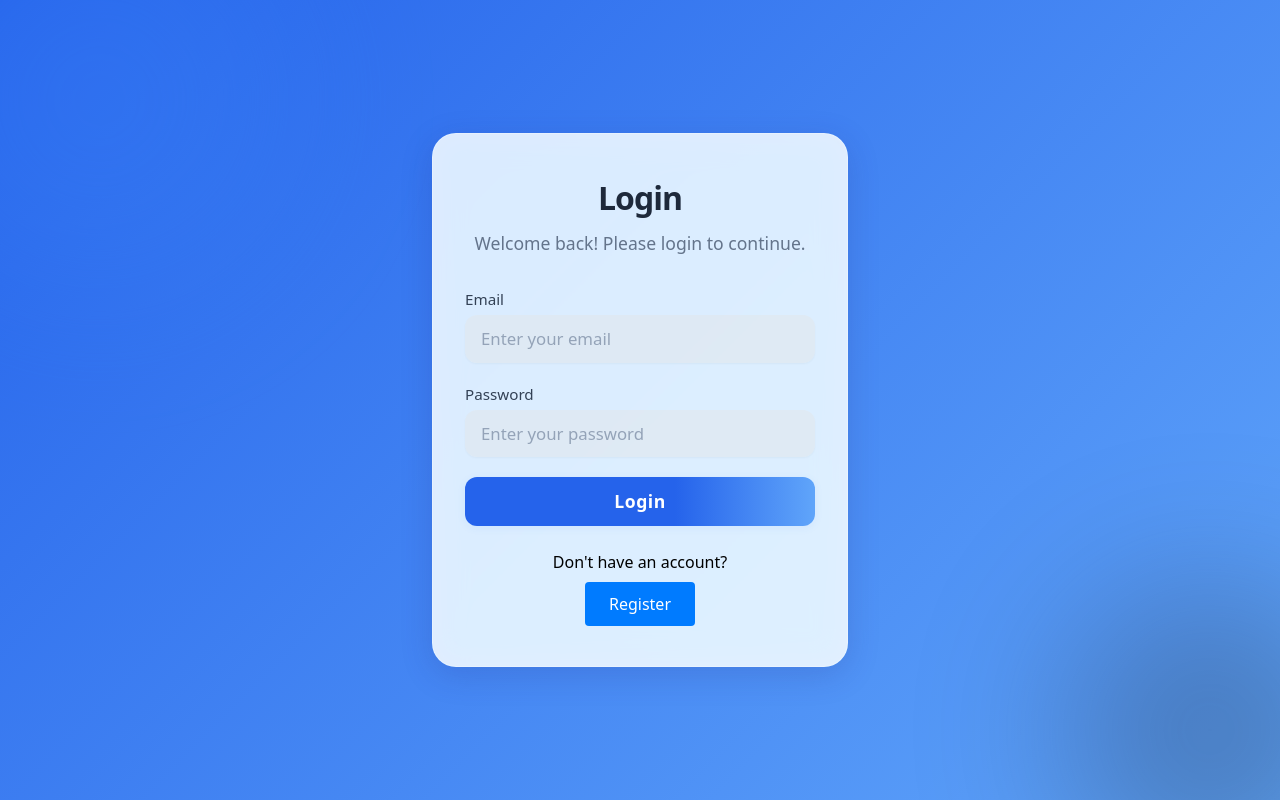
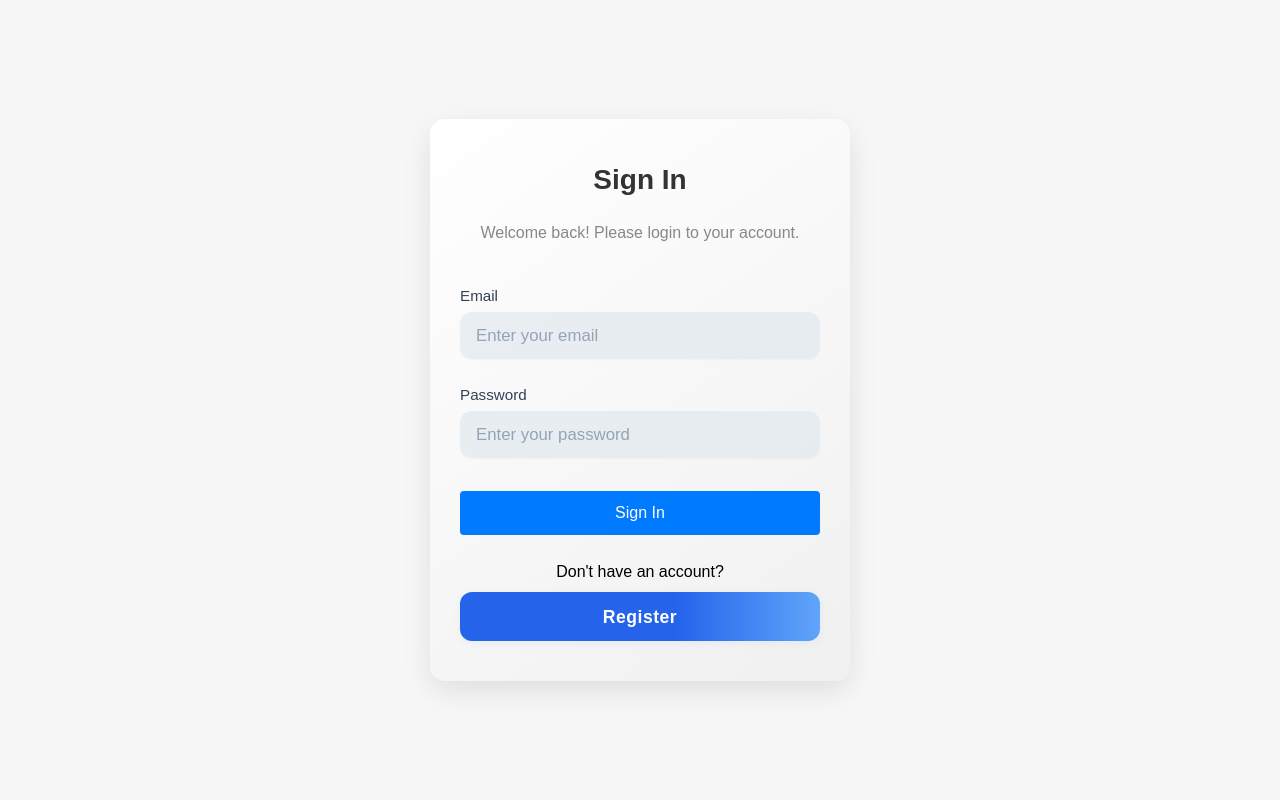
Before and after one commit to Uvindu006/dashboard, a React (Vite) app: page /Eng_ex2025/login in a window 1280 px wide. Built offline with nearby package versions, Linux system fonts and the light colour scheme.

Commit message:
Register 1

```diff
--- a/src/App.tsx
+++ b/src/App.tsx
@@ -1,40 +1,96 @@
-import React from "react";
-import { BrowserRouter as Router, Route, Routes, useNavigate, Navigate } from "react-router-dom";
-import LoginPage from "./pages/OrganizerDashBoard/LoginPage";
-import RegisterPage from "./pages/OrganizerDashBoard/RegisterPage";
-import Dashboard from "./pages/OrganizerDashBoard/Dashboard";
+import React, { useState } from "react";
+import { useNavigate } from "react-router-dom"; // useNavigate for navigation
+import "./LoginPage.css";
+import LoginPage from "./LoginPage";
+import RegisterPage from "./RegisterPage";
+import OrganizerDashBoard from "./OrganizerDashBoard";
 
-const LoginWrapper = () => {
-  const navigate = useNavigate();
+interface LoginPageProps {
+  onLogin: () => void; // Prop to notify parent component about successful login
+  goToRegister: () => void; // Prop to navigate to the register page
+}
+
+export const LoginPage: React.FC<LoginPageProps> = ({ onLogin, goToRegister }) => {
+  const [email, setEmail] = useState(""); // Email state
+  const [password, setPassword] = useState(""); // Password state
+  const [loading, setLoading] = useState(false); // Loading state for the button
+
+  const navigate = useNavigate(); // useNavigate hook for navigation
+
+  const handleLogin = (e: React.FormEvent) => {
+    e.preventDefault();
+    console.log("Login button clicked"); // Debug: check if button is clicked
+    setLoading(true); // Set loading to true while navigating
+
+    // Instead of validating, just navigate directly to the dashboard
+    console.log("Setting dummy data in localStorage"); // Debug: check localStorage setting
+    localStorage.setItem("authToken", "dummy-token"); // Set a dummy token for now
+    localStorage.setItem("authUser", JSON.stringify({ email })); // Store email as the auth user
+
+    // Trigger the onLogin function to notify the parent component
+    console.log("Triggering onLogin function"); // Debug: check if onLogin is triggered
+    onLogin(); // Notify parent that login is successful
+
+    // After login, route to the dashboard
+    console.log("Navigating to dashboard"); // Debug: check navigation
+    navigate("/dashboard"); // Navigate to the dashboard route
+  };
+
   return (
-    <LoginPage
-      onLogin={() => navigate("/dashboard")}
-      goToRegister={() => navigate("/register")} // Passing goToRegister
-    />
+    <div className="login-container">
+      <div className="login-card">
+        <h2 className="login-title">Login</h2>
+        <p className="login-subtitle">Welcome back! Please login to continue.</p>
+
+        {/* The login form */}
+        <form onSubmit={handleLogin} className="login-form">
+          <div className="form-group">
+            <label className="form-label">Email</label>
+            <input
+              type="email"
+              value={email}
+              onChange={(e) => setEmail(e.target.value)}
+              className="form-input"
+              placeholder="Enter your email"
+              required
+            />
+          </div>
+
+          <div className="form-group">
+            <label className="form-label">Password</label>
+            <input
+              type="password"
+              value={password}
+              onChange={(e) => setPassword(e.target.value)}
+              className="form-input"
+              placeholder="Enter your password"
+              required
+            />
+          </div>
+
+          <button
+            type="submit"
+            className={`login-button ${loading ? "loading" : ""}`}
+            disabled={loading}
+          >
+            {loading ? "Logging in..." : "Login"}
+          </button>
+        </form>
+
+        {/* Register Button */}
+        <div className="register-section">
+          <p>Don't have an account?</p>
+          <button
+            className="register-button"
+            onClick={goToRegister} // This triggers the goToRegister function passed from the parent component
+            type="button"
+          >
+            Register
+          </button>
+        </div>
+      </div>
+    </div>
   );
 };
 
-const RegisterWrapper = () => {
-  const navigate = useNavigate();
-  return (
-    <RegisterPage
-      onRegister={() => navigate("/login")}
-      goToLogin={() => navigate("/login")}
-    />
-  );
-};
-
-function App() {
-  return (
-    <Router>
-      <Routes>
-        <Route path="/login" element={<LoginWrapper />} />
-        <Route path="/register" element={<RegisterWrapper />} />
-        <Route path="/dashboard" element={<Dashboard />} />
-        <Route path="*" element={<Navigate to="/login" replace />} />
-      </Routes>
-    </Router>
-  );
-}
-
-export default App;
+export default LoginPage;
--- a/src/pages/OrganizerDashBoard/App.tsx
+++ b/src/pages/OrganizerDashBoard/App.tsx
@@ -1,9 +1,11 @@
 import React, { useEffect, useState } from "react";
 import OrganizerDashBoard from "./OrganizerDashBoard";
 import LoginPage from "./LoginPage";
+import RegisterPage from "./RegisterPage";
 
 function App() {
   const [isAuthenticated, setIsAuthenticated] = useState(false);
+  const [showRegister, setShowRegister] = useState(false);
 
   useEffect(() => {
     // Check if user is already logged in
@@ -22,12 +24,27 @@ function App() {
     setIsAuthenticated(false);
   };
 
+  const handleGoToRegister = () => {
+    setShowRegister(true);
+  };
+
+  const handleGoToLogin = () => {
+    setShowRegister(false);
+  };
+
+  const handleRegister = () => {
+    // After successful registration, go to login page
+    setShowRegister(false);
+  };
+
   return (
     <>
       {isAuthenticated ? (
         <OrganizerDashBoard onLogout={handleLogout} />
+      ) : showRegister ? (
+        <RegisterPage onRegister={handleRegister} goToLogin={handleGoToLogin} />
       ) : (
-        <LoginPage onLogin={handleLogin} />
+        <LoginPage onLogin={handleLogin} goToRegister={handleGoToRegister} />
       )}
     </>
   );
--- a/src/pages/OrganizerDashBoard/LoginPage.tsx
+++ b/src/pages/OrganizerDashBoard/LoginPage.tsx
@@ -1,77 +1,80 @@
 import React, { useState } from "react";
-import "./LoginPage.css";
+import "./RegisterPage.css";
 
 interface LoginPageProps {
   onLogin: () => void;
-  goToRegister: () => void; // Added goToRegister prop
+  goToRegister: () => void;
 }
 
-export const LoginPage: React.FC<LoginPageProps> = ({ onLogin, goToRegister }) => {
-  const [email, setEmail] = useState(""); // Email state
-  const [password, setPassword] = useState(""); // Password state
-  const [loading, setLoading] = useState(false); // Loading state for the button
+const LoginPage: React.FC<LoginPageProps> = ({ onLogin, goToRegister }) => {
+  const [email, setEmail] = useState("");
+  const [password, setPassword] = useState("");
+  const [loading, setLoading] = useState(false);
+  const [errorMsg, setErrorMsg] = useState("");
 
   const handleLogin = (e: React.FormEvent) => {
     e.preventDefault();
-    setLoading(true); // Set loading to true while navigating
+    setLoading(true);
+    setErrorMsg("");
 
-    // Instead of validating, just navigate directly to the dashboard
-    localStorage.setItem("authToken", "dummy-token"); // Set a dummy token for now
-    localStorage.setItem("authUser", JSON.stringify({ email })); // Store email as the auth user
+    if (!email || !password) {
+      setErrorMsg("Please enter both email and password.");
+      setLoading(false);
+      return;
+    }
 
-    // Trigger the onLogin function to notify the parent component
-    onLogin(); // Notify parent that login is successful
-
-    // After login, route to the dashboard
-    // Here, we assume onLogin() will handle the navigation logic
+    // Dummy login logic
+    localStorage.setItem("authToken", "dummy-token");
+    localStorage.setItem("authUser", JSON.stringify({ email }));
+    setTimeout(() => {
+      onLogin();
+      setLoading(false);
+    }, 500);
   };
 
   return (
-    <div className="login-container">
-      <div className="login-card">
-        <h2 className="login-title">Login</h2>
-        <p className="login-subtitle">Welcome back! Please login to continue.</p>
-
-        {/* The login form */}
-        <form onSubmit={handleLogin} className="login-form">
+    <div className="register-container">
+      <div className="register-card">
+        <h2 className="register-title">Sign In</h2>
+        <p className="register-subtitle">Welcome back! Please login to your account.</p>
+        {errorMsg && <div className="error-message">{errorMsg}</div>}
+        <form onSubmit={handleLogin}>
           <div className="form-group">
             <label className="form-label">Email</label>
             <input
               type="email"
+              className="form-input"
               value={email}
               onChange={(e) => setEmail(e.target.value)}
-              className="form-input"
               placeholder="Enter your email"
+              autoComplete="username"
               required
             />
           </div>
-
           <div className="form-group">
             <label className="form-label">Password</label>
             <input
               type="password"
+              className="form-input"
               value={password}
               onChange={(e) => setPassword(e.target.value)}
-              className="form-input"
               placeholder="Enter your password"
+              autoComplete="current-password"
               required
             />
           </div>
-
           <button
             type="submit"
-            className={`login-button ${loading ? "loading" : ""}`}
+            className="register-button"
             disabled={loading}
           >
-            {loading ? "Logging in..." : "Login"}
+            {loading ? "Signing in..." : "Sign In"}
           </button>
         </form>
-
-        {/* Register Button */}
-        <div className="register-section">
-          <p>Don't have an account?</p>
+        <div className="login-section">
+          <p style={{ margin: "16px 0 8px 0" }}>Don't have an account?</p>
           <button
-            className="register-button"
+            className="login-button"
             onClick={goToRegister}
             type="button"
           >
--- /dev/null
+++ b/src/pages/OrganizerDashBoard/RegisterPage.css
@@ -0,0 +1,128 @@
+/* RegisterPage.css */
+.register-container {
+  display: flex;
+  justify-content: center;
+  align-items: center;
+  height: 100vh;
+  background-color: #f7f7f7; /* Light background color */
+  font-family: 'Poppins', sans-serif; /* Modern sans-serif font */
+}
+
+.register-card {
+  background: linear-gradient(145deg, #ffffff, #f0f0f0); /* Soft gradient background */
+  padding: 40px 30px;
+  border-radius: 15px; /* Rounded corners */
+  box-shadow: 0 10px 30px rgba(0, 0, 0, 0.1); /* Soft shadow */
+  width: 100%;
+  max-width: 420px;
+  transition: all 0.3s ease; /* Smooth transition for hover effect */
+}
+
+.register-card:hover {
+  transform: translateY(-5px); /* Slight lift on hover */
+}
+
+.register-title {
+  font-size: 28px;
+  font-weight: 600;
+  color: #333;
+  margin-bottom: 20px;
+  text-align: center;
+}
+
+.register-subtitle {
+  font-size: 16px;
+  color: #888;
+  margin-bottom: 40px;
+  text-align: center;
+}
+
+.form-group {
+  margin-bottom: 25px; /* Increased spacing between fields */
+}
+
+.form-label {
+  display: block;
+  font-size: 16px;
+  color: #333;
+  margin-bottom: 8px;
+}
+
+.form-input {
+  width: 100%;
+  padding: 14px;
+  border: 2px solid #ddd;
+  border-radius: 12px;
+  font-size: 16px;
+  color: #333;
+  background-color: #fff;
+  box-sizing: border-box;
+  transition: all 0.3s ease;
+}
+
+.form-input:focus {
+  border-color: #007bff; /* Highlight border color */
+  box-shadow: 0 0 10px rgba(0, 123, 255, 0.3); /* Focus glow */
+}
+
+.register-button {
+  width: 100%;
+  padding: 14px;
+  background-color: #007bff;
+  color: white;
+  font-size: 16px;
+  border: none;
+  border-radius: 12px; /* Rounded button */
+  cursor: pointer;
+  transition: all 0.3s ease; /* Smooth transition for hover effect */
+}
+
+.register-button:disabled {
+  background-color: #ccc;
+}
+
+.register-button:hover {
+  background-color: #0056b3; /* Darker blue on hover */
+}
+
+.error-message {
+  color: red;
+  font-size: 14px;
+  margin-bottom: 20px;
+  text-align: center;
+  font-weight: 600;
+}
+
+.login-section {
+  margin-top: 25px;
+  text-align: center;
+}
+
+.login-button {
+  background-color: #28a745;
+  color: white;
+  padding: 12px 24px;
+  border: none;
+  border-radius: 12px;
+  cursor: pointer;
+  font-size: 16px;
+  transition: all 0.3s ease;
+}
+
+.login-button:hover {
+  background-color: #218838; /* Darker green on hover */
+}
+
+.switch-button {
+  margin-top: 25px;
+  background: none;
+  border: none;
+  color: #007bff;
+  font-size: 14px;
+  cursor: pointer;
+  text-decoration: underline;
+}
+
+.switch-button:hover {
+  color: #0056b3;
+}
--- a/src/pages/OrganizerDashBoard/RegisterPage.tsx
+++ b/src/pages/OrganizerDashBoard/RegisterPage.tsx
@@ -1,41 +1,60 @@
 import React, { useState } from "react";
 import axios from "axios";
-import "./LoginPage.css";
+import "./LoginPage.css"; // Make sure to import your CSS file correctly
 
 interface RegisterPageProps {
-  onRegister: () => void;
-  goToLogin: () => void;
+  onRegister: () => void; // Callback to handle successful registration
+  goToLogin: () => void; // Callback to navigate to login page
 }
 
 export const RegisterPage: React.FC<RegisterPageProps> = ({ onRegister, goToLogin }) => {
-  const [email, setEmail] = useState("");
-  const [password, setPassword] = useState("");
-  const [errorMessage, setErrorMessage] = useState("");
-  const [loading, setLoading] = useState(false);
+  const [fname, setFname] = useState(""); // First name state
+  const [lname, setLname] = useState(""); // Last name state
+  const [email, setEmail] = useState(""); // Email state
+  const [contactNo, setContactNo] = useState(""); // Contact number state
+  const [password, setPassword] = useState(""); // Password state
+  const [errorMessage, setErrorMessage] = useState(""); // Error message state
+  const [loading, setLoading] = useState(false); // Loading state for form submission
 
+  // Handle registration submission
   const handleRegister = async (e: React.FormEvent) => {
-    e.preventDefault();
-    setErrorMessage("");
-    setLoading(true);
+    e.preventDefault(); // Prevent default form submission
+    setErrorMessage(""); // Clear previous error messages
+    setLoading(true); // Set loading state
 
-    if (!email || !password) {
-      setErrorMessage("Please enter both email and password.");
+    // Validate the form fields
+    if (!fname || !lname || !email || !contactNo || !password) {
+      setErrorMessage("Fname, Lname, Email, Contact No, and Password are required.");
       setLoading(false);
       return;
     }
 
     try {
+      // Send registration request to backend
       const response = await axios.post("http://localhost:5000/auths/register", {
+        fname,
+        lname,
         email,
+        contact_no: contactNo,
         password,
       });
 
       if (response.status === 201) {
+        // On success, call onRegister to navigate to login page
         onRegister();
       }
     } catch (err) {
-      setLoading(false);
-      setErrorMessage("Registration failed. Try again.");
+      setLoading(false); // Reset loading state
+      if (err.response?.status === 400) {
+        // Handle error when fields are missing or email is already registered
+        setErrorMessage(err.response.data.message || "Registration failed. Try again.");
+      } else if (err.response?.status === 500) {
+        // Handle server error
+        setErrorMessage("Internal server error. Please try again later.");
+      } else {
+        // Generic error message
+        setErrorMessage("Registration failed. Please try again.");
+      }
     }
   };
 
@@ -43,9 +62,37 @@ export const RegisterPage: React.FC<RegisterPageProps> = ({ onRegister, goToLogi
     <div className="login-container">
       <div className="login-card">
         <h2 className="login-title">Register</h2>
-        <p className="login-subtitle">Create your account.</p>
+        <p className="login-subtitle">Create your account to get started.</p>
+
+        {/* Display error message if any */}
         {errorMessage && <div className="error-message">{errorMessage}</div>}
+
+        {/* Registration form */}
         <form onSubmit={handleRegister} className="login-form">
+          <div className="form-group">
+            <label className="form-label">First Name</label>
+            <input
+              type="text"
+              value={fname}
+              onChange={(e) => setFname(e.target.value)}
+              className="form-input"
+              placeholder="Enter your first name"
+              required
+            />
+          </div>
+
+          <div className="form-group">
+            <label className="form-label">Last Name</label>
+            <input
+              type="text"
+              value={lname}
+              onChange={(e) => setLname(e.target.value)}
+              className="form-input"
+              placeholder="Enter your last name"
+              required
+            />
+          </div>
+
           <div className="form-group">
             <label className="form-label">Email</label>
             <input
@@ -57,6 +104,19 @@ export const RegisterPage: React.FC<RegisterPageProps> = ({ onRegister, goToLogi
               required
             />
           </div>
+
+          <div className="form-group">
+            <label className="form-label">Contact Number</label>
+            <input
+              type="text"
+              value={contactNo}
+              onChange={(e) => setContactNo(e.target.value)}
+              className="form-input"
+              placeholder="Enter your contact number"
+              required
+            />
+          </div>
+
           <div className="form-group">
             <label className="form-label">Password</label>
             <input
@@ -68,6 +128,8 @@ export const RegisterPage: React.FC<RegisterPageProps> = ({ onRegister, goToLogi
               required
             />
           </div>
+
+          {/* Submit Button */}
           <button
             type="submit"
             className={`login-button ${loading ? "loading" : ""}`}
@@ -76,6 +138,8 @@ export const RegisterPage: React.FC<RegisterPageProps> = ({ onRegister, goToLogi
             {loading ? "Registering..." : "Register"}
           </button>
         </form>
+
+        {/* Login Button */}
         <button className="switch-button" onClick={goToLogin}>
           Already have an account? Login
         </button>
```
